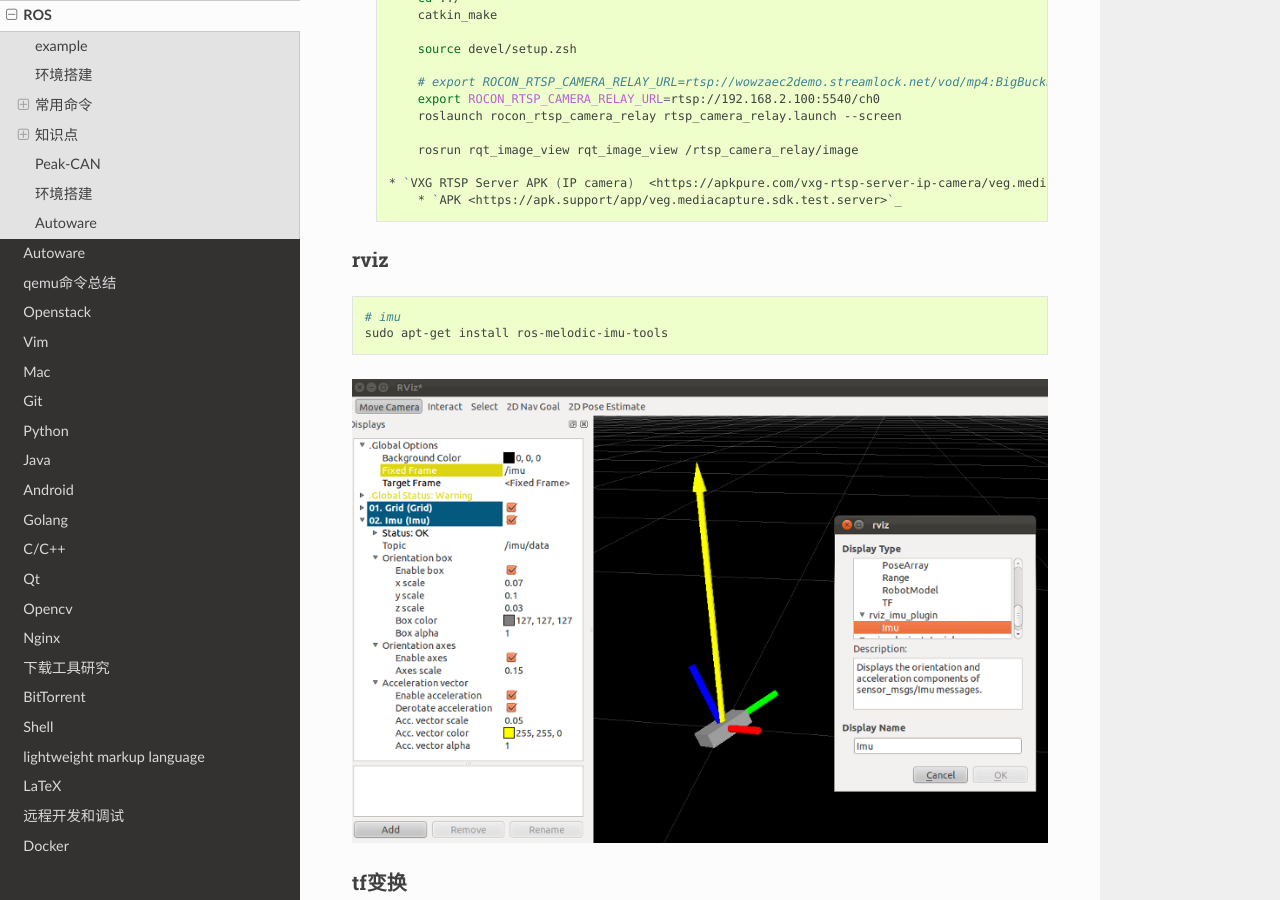
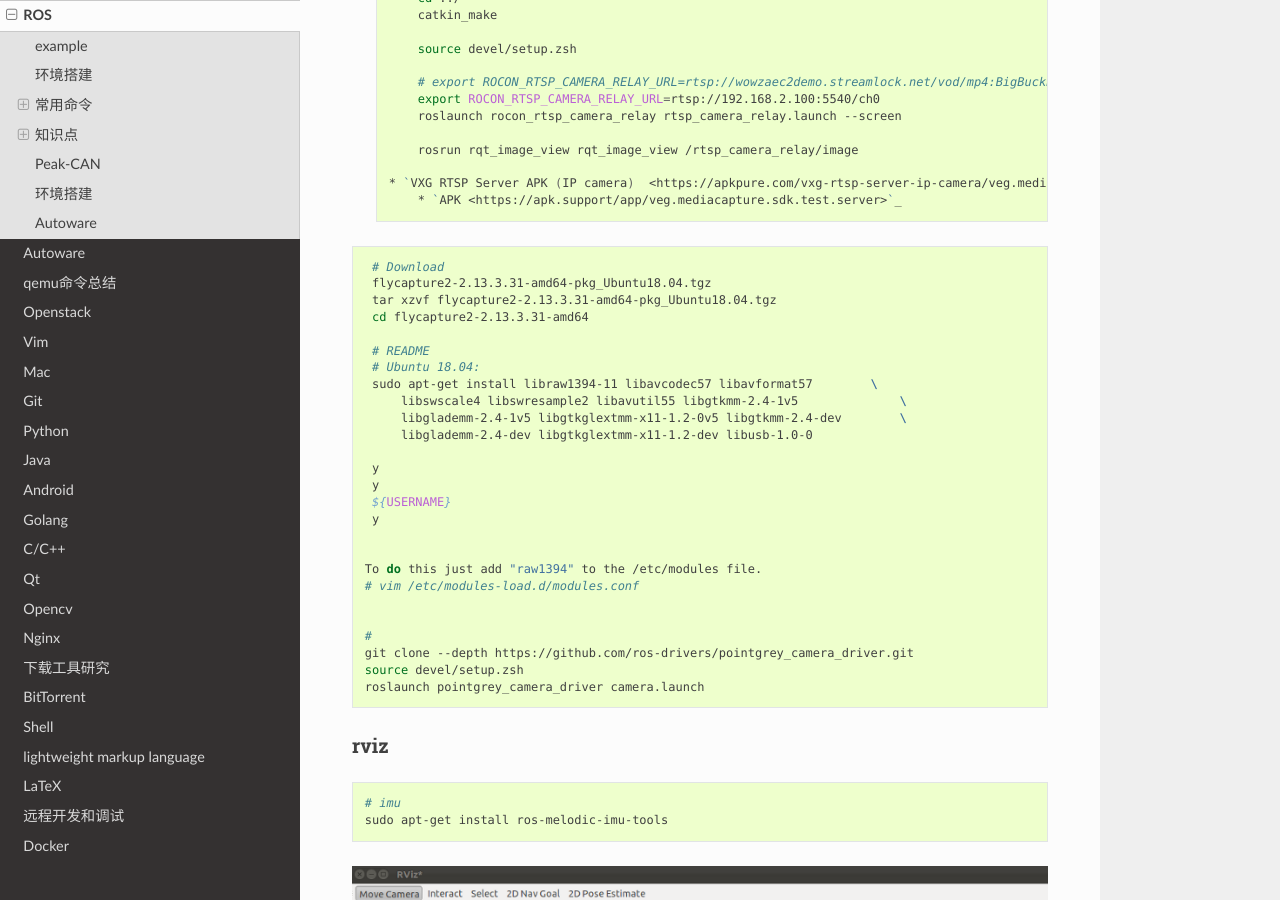
Before and after one commit to my-rds-store/my_space, a Sphinx documentation site: the page built from source/ros/index.rst, in a window 1280 px wide and 900 px high, scrolled down 3826 px. Built offline with Sphinx 7.4.7 and the Read the Docs theme 2.0.0, drawn with Linux system fonts in a browser that asks for light colours.

Commit message:
update ...

```diff
--- a/source/ros/index.rst
+++ b/source/ros/index.rst
@@ -244,6 +244,36 @@ package
 
     * `VXG RTSP Server APK (IP camera)  <https://apkpure.com/vxg-rtsp-server-ip-camera/veg.mediacapture.sdk.test.server>`_
         * `APK <https://apk.support/app/veg.mediacapture.sdk.test.server>`_
+
+.. code-block:: bash
+
+    # Download
+    flycapture2-2.13.3.31-amd64-pkg_Ubuntu18.04.tgz
+    tar xzvf flycapture2-2.13.3.31-amd64-pkg_Ubuntu18.04.tgz
+    cd flycapture2-2.13.3.31-amd64
+
+    # README
+    # Ubuntu 18.04:
+    sudo apt-get install libraw1394-11 libavcodec57 libavformat57        \
+        libswscale4 libswresample2 libavutil55 libgtkmm-2.4-1v5              \
+        libglademm-2.4-1v5 libgtkglextmm-x11-1.2-0v5 libgtkmm-2.4-dev        \
+        libglademm-2.4-dev libgtkglextmm-x11-1.2-dev libusb-1.0-0
+
+    y
+    y
+    ${USERNAME}
+    y
+
+
+   To do this just add "raw1394" to the /etc/modules file.
+   # vim /etc/modules-load.d/modules.conf
+
+
+   #
+   git clone --depth https://github.com/ros-drivers/pointgrey_camera_driver.git
+   source devel/setup.zsh
+   roslaunch pointgrey_camera_driver camera.launch
+
 
 rviz
 ========
```
Also changed, not shown: source/autoware/index.rst (+10 -0 lines).
